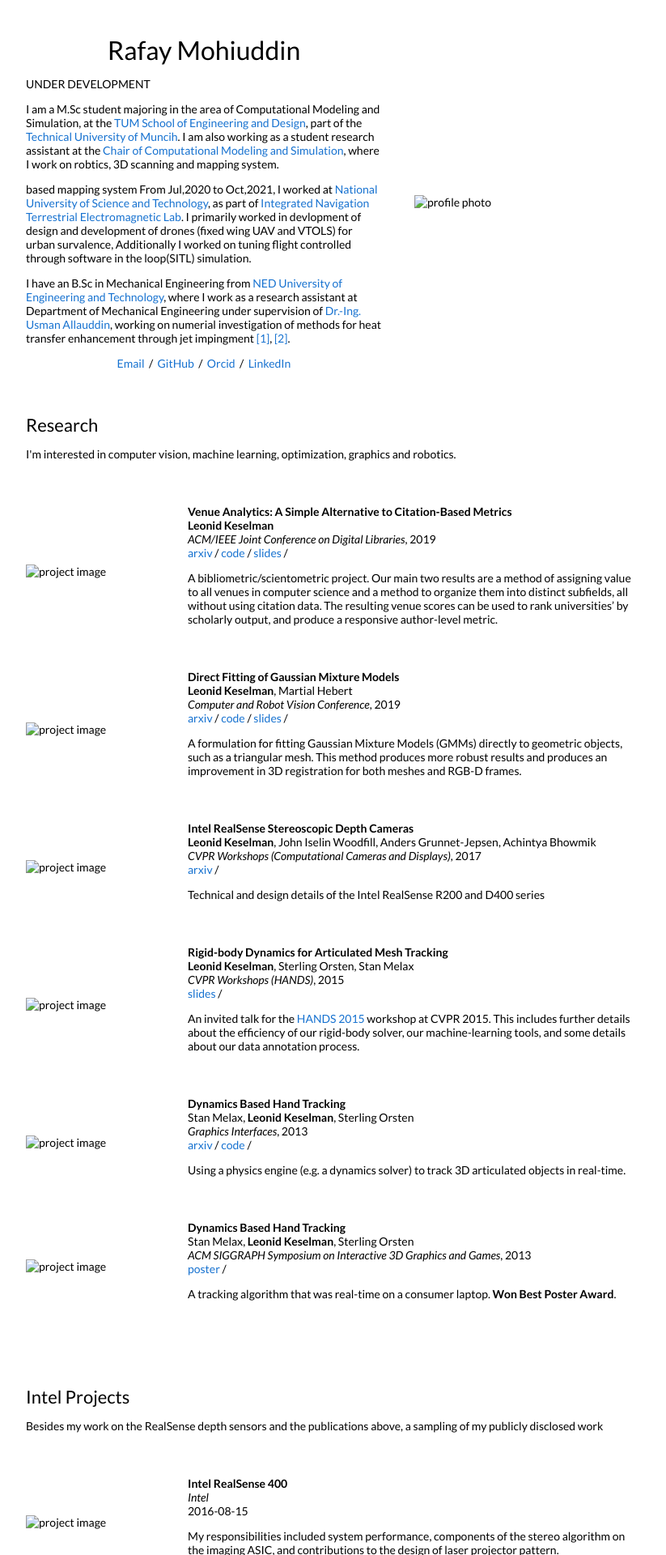
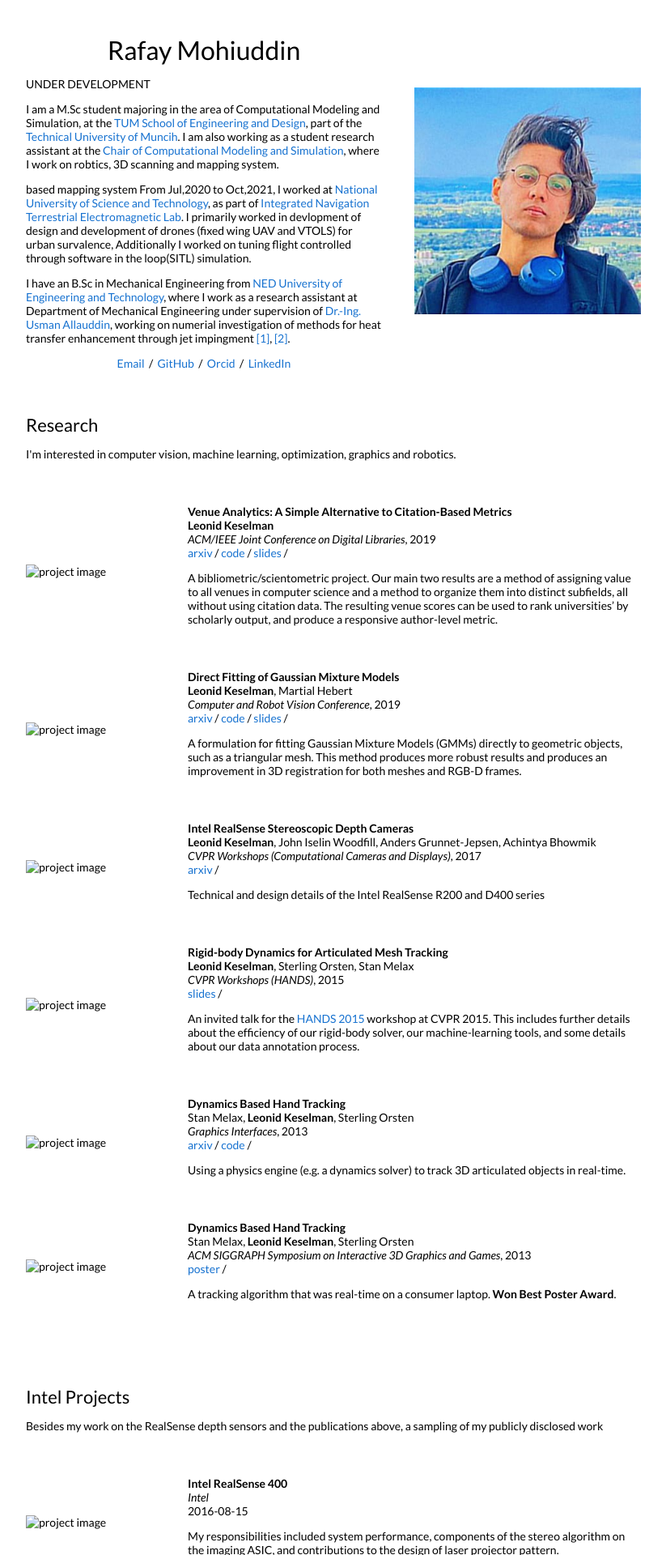
Before and after one commit to rafaymhddn/rafaymhddn.github.io, a Jekyll site: the page built from _posts/2019-06-02-venue.markdown, in a window 1280 px wide. Shown: the top 1920 px of the page at 81% size, without its empty margins (228-1051 px from the left). Built offline with Jekyll 4.4.1, drawn with Linux system fonts in a browser that asks for light colours.

Commit message:
photo added

```diff
--- a/_layouts/default.html
+++ b/_layouts/default.html
@@ -44,7 +44,7 @@
               </p>
             </td>
             <td style="padding:2.5%;width:40%;max-width:40%">
-              <img style="width:100%;max-width:100%" alt="profile photo" src="dp2.jpg">
+              <a href="images/dp2.jpg"><img style="width:100%;max-width:100%" alt="profile photo" src="images/dp2.jpg" class="hoverZoomLink"></a>
             </td>
           </tr>
         </table>
```
